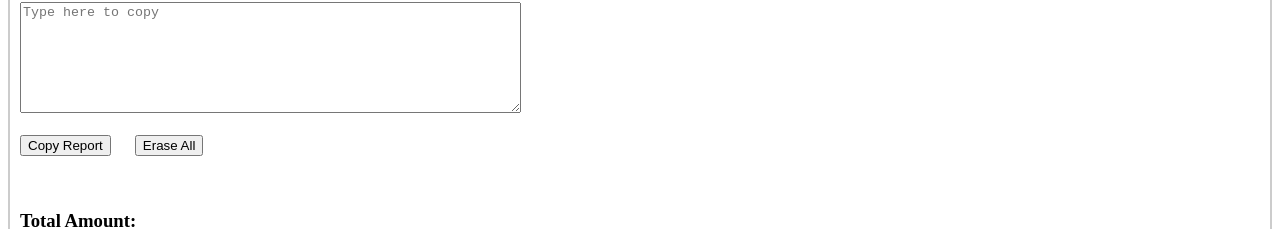
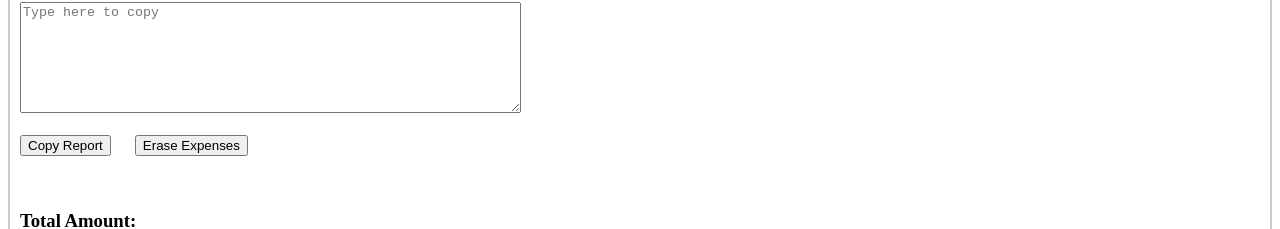
Before and after one commit to AdamsAppios/bakerybusyrep, a React (Create React App) app: page /glorybee in a window 1280 px wide. Shown: the part 210-439 px from the top of the page. Built offline with nearby package versions, Linux system fonts and the light colour scheme.

Commit message:
Usereducer

```diff
--- a/src/Components/Glorybee/Expenses/GloryExpensesMain.js
+++ b/src/Components/Glorybee/Expenses/GloryExpensesMain.js
@@ -1,29 +1,59 @@
-import React, { useState } from 'react';
+import React from 'react';
 import Copytoclipboard from '../../Moonlitreports/Helpers/Copytoclipboard';
+const GloryExpensesMain = ({state, dispatch}) => {
 
-//Please move this to glory salesmain in the future, but you first need to reimplement the sales
-// in usereducer methods to get a gist of it
-const GloryExpensesMain = ({stringExpenses, setStringExpenses}) => {
-  const initialInputBoxesExpenses = [{ id: 1 }, { id: 2 }, {id:3}, {id:4}, {id:5}, {id:6}, {id:7}, {id:8}, {id:9}, {id:10}, {id:11}, {id:12}, {id:13}, {id:14}, {id:15}, {id:16},{id:17}, {id:18},{id:19}, {id:20}, {id:21}, {id:22}, {id:23}];
-  const [inputBoxesExpenses, setInputBoxesExpenses] = useState(initialInputBoxesExpenses);
-  const [valuesExpenses, setValuesExpenses] = useState({});
-  const [totalAmountExpenses, setTotalAmountExpenses] = useState(0);
+  const sortExpenses =  (inputString, totalSum) => {
+      const header = "Gud evening nong Expenses Jedamsa";
+      const dateRegex = /Jedamsa (\w+ \d+, \d{4})/;
 
+      const matches = inputString.match(dateRegex);
+      const date = matches && matches[1];
+
+      if (!date) {
+        console.log("Date not found.");
+        return;
+      }
+
+      const headerWithDate = `${header} ${date} :`;
+      const footer = `Total Expenses nong: ${totalSum}`;
+
+      const lines = inputString.split('\n');
+      const expenses = [];
+
+      for (const line of lines) {
+        const parts = line.split('=');
+        if (parts.length === 2) {
+          const itemName = parts[0].trim();
+          const amount = parseFloat(parts[1]);
+          if (!isNaN(amount)) {
+            expenses.push({ itemName, amount });
+          }
+        }
+      }
+
+      expenses.sort((a, b) => b.amount - a.amount);
+
+      const sortedExpensesString = expenses.map(expense => `${expense.itemName}=${expense.amount}`).join('\n');
+      const result = `${headerWithDate}\n${sortedExpensesString}\n\n${footer}\n`;
+
+      return result;
+  }
   const handleInputChange = (event, index) => {
     const { id, value } = event.target;
     if (id.startsWith('amt') && isNaN(value)) {
       return; // Ignore non-numeric input for amounts
     }
-    const updatedValues = { ...valuesExpenses, [id]: value };
-    setValuesExpenses(updatedValues);
+    const updatedValues = { ...state.valuesExpenses, [id]: value };
+    dispatch({type:"SET_VALUES_EXPENSES", payload: updatedValues })
 
     // Update the total amount
     let sum = 0;
-    for (let i = 0; i < inputBoxesExpenses.length; i++) {
+    for (let i = 0; i < state.inputBoxesExpenses.length; i++) {
       const amtValue = parseFloat(updatedValues[`amt${i}`] || '0');
       sum += amtValue;
     }
-    setTotalAmountExpenses(sum);
+    //setTotalAmountExpenses(sum);
+    dispatch({action:'SET_TOTAL_AMOUNT_EXPENSES', payload:sum});
 
     // Update the string report
     const currentDate = new Date();
@@ -32,12 +62,12 @@ const GloryExpensesMain = ({stringExpenses, setStringExpenses}) => {
     let report = `Gud evening nong Expenses Jedamsa ${philippineDate} : \n`;
     report += `${formatValuesAsString(updatedValues)}\n\n`;
     report+= `Total expenses nong: ${sum.toFixed(2)}`;
-    setStringExpenses(report);
+    dispatch({type:"SET_STRING_EXPENSES", payload: sortExpenses(report,sum) });
   };
 
   const formatValuesAsString = (updatedValues) => {
     let result = [];
-    for (let i = 0; i < inputBoxesExpenses.length; i++) {
+    for (let i = 0; i < state.inputBoxesExpenses.length; i++) {
       const nameValue = updatedValues[`name${i}`] || '';
       const amtValue = updatedValues[`amt${i}`] || '';
       if (nameValue !== '' || amtValue !== '') {
@@ -48,38 +78,38 @@ const GloryExpensesMain = ({stringExpenses, setStringExpenses}) => {
   };
 
   const handleAddClick = () => {
-    setInputBoxesExpenses([...inputBoxesExpenses, { id: inputBoxesExpenses.length + 1 }]);
+    //setInputBoxesExpenses([...inputBoxesExpenses, { id: inputBoxesExpenses.length + 1 }]);
+    dispatch({
+      type: 'SET_INPUT_BOXES_EXPENSES',
+      payload: [...state.inputBoxesExpenses, { id: state.inputBoxesExpenses.length + 1 }]
+    });
   };
 
   const handleEraseAll = () => {
-    setInputBoxesExpenses(initialInputBoxesExpenses); // Revert to initial input boxes
-    setValuesExpenses({});                    // Clear values
-    setTotalAmountExpenses(0);                // Reset total amount
-    setStringExpenses('');              // Clear string report
+    dispatch({type:"SET_ERASE_EXPENSES"});
   };
 
   return (
     <div>
       <h1>Glory Bee Expenses</h1>
-      <Copytoclipboard stringReport={stringExpenses} handleEraseAll={handleEraseAll} copyButtonLabel="Copy Report" eraseButtonLabel="Erase All" readOnly />
+      <Copytoclipboard stringReport={state.stringExpenses} handleEraseAll={handleEraseAll} copyButtonLabel="Copy Report" eraseButtonLabel="Erase Expenses" readOnly />
       <br />
       <br />
       <h3>Total Amount:</h3>
-      <pre>{totalAmountExpenses.toFixed(2)}</pre>
+      <pre>{state.totalAmountExpenses.toFixed(2)}</pre>
       <table>
       <tr>
         <th>Name</th>
         <th>Amount</th>
       </tr>
-      {inputBoxesExpenses.map((box, index) => (
-        //<div key={index}>
+      {state.inputBoxesExpenses.map((box, index) => (
         <tr key={index}>
           <td>
             <input
               type="text"
               id={`name${index}`}
               placeholder={`Name ${index}`}
-              value={valuesExpenses[`name${index}`] || ''} // Control the input value
+              value={state.valuesExpenses[`name${index}`] || ''} // Control the input value
               onChange={(event) => handleInputChange(event, index)}
             />
           </td>
@@ -88,7 +118,7 @@ const GloryExpensesMain = ({stringExpenses, setStringExpenses}) => {
                 type="number"
                 id={`amt${index}`}
                 placeholder={`Amount ${index}`}
-                value={valuesExpenses[`amt${index}`] || ''}
+                value={state.valuesExpenses[`amt${index}`] || ''}
                 step="0.01"   // Step of 0.01 enforces decimal rounding off by two
                 min="0"       // Minimum value allowed
                 max="999999.99" // Maximum value allowed
@@ -96,7 +126,6 @@ const GloryExpensesMain = ({stringExpenses, setStringExpenses}) => {
             />
           </td>
         </tr>
-        //</div>
       ))}
       </table>
       <br />
--- a/src/Components/Glorybee/GlorybeeMain.js
+++ b/src/Components/Glorybee/GlorybeeMain.js
@@ -1,25 +1,12 @@
-import React, {useState} from 'react';
+import React, { useReducer} from 'react';
 import GloryExpensesMain from './Expenses/GloryExpensesMain';
 import GlorySalesMain from './Sales/GlorySalesMain';
+import { reducer, initialState } from './reducer/glorybeereducer';
 const GlorybeeMain = () => {
-  const [activeTab, setActiveTab] = useState(1);
-  const [stringSales, setStringSales] = useState('');
-  const [stringExpenses, setStringExpenses] = useState('');
-  const defaultNames = ["Sales","1.5", "12oz", "C2", "Charda", "Cobra", "Coffee", "Drinks", "Gatorade", "Ice-cream", "Md", "Nss", "Nsb", "Swakto"];
-  const getDefaultValues = () => {
-    let defaultValues = {};
-    defaultNames.forEach((name, index) => {
-      defaultValues[`name${index}`] = name;
-    });
-    return defaultValues;
-  };
-  const initialInputBoxesSales = Array(defaultNames.length).fill().map((_, index) => ({ id: index + 1 }));
-  const [inputBoxesSales, setInputBoxesSales] = useState(initialInputBoxesSales);
-  const [valuesSales, setValuesSales] = useState(getDefaultValues());
-  const [totalAmountSales, setTotalAmountSales] = useState(0);
+  const [state, dispatch] = useReducer(reducer, initialState);
 
   const handleTabClick = (tabIndex) => {
-    setActiveTab(tabIndex);
+    dispatch({type:'SET_ACTIVE_TAB', payload:tabIndex })
   };
 
   return (
@@ -28,22 +15,21 @@ const GlorybeeMain = () => {
       <div className="tabs">
         <div className="tab-header">
           <div
-            className={`tab-item ${activeTab === 1 ? "active" : ""}`}
+            className={`tab-item ${state.activeTab === 1 ? "active" : ""}`}
             onClick={() => handleTabClick(1)}
           >
             Expenses
           </div>
           <div
-            className={`tab-item ${activeTab === 2 ? "active" : ""}`}
+            className={`tab-item ${state.activeTab === 2 ? "active" : ""}`}
             onClick={() => handleTabClick(2)}
           >
             Sales
           </div>
         </div>
         <div className="tab-content">
-          {activeTab === 1 && <GloryExpensesMain stringExpenses={stringExpenses} setStringExpenses={setStringExpenses}  />}
-          {activeTab === 2 && <GlorySalesMain stringSales={stringSales} setStringSales={setStringSales} defaultNames={defaultNames} initialInputBoxesSales={initialInputBoxesSales} inputBoxesSales={inputBoxesSales} setInputBoxesSales={setInputBoxesSales}
-          valuesSales={valuesSales} setValuesSales={setValuesSales} totalAmountSales={totalAmountSales} setTotalAmountSales={setTotalAmountSales} getDefaultValues={getDefaultValues} />}
+          {state.activeTab === 1 && <GloryExpensesMain state={state} dispatch={dispatch} />}
+          {state.activeTab === 2 && <GlorySalesMain state={state} dispatch={dispatch} />}
         </div>
       </div>
     </div>
--- a/src/Components/Glorybee/Sales/GlorySalesMain.js
+++ b/src/Components/Glorybee/Sales/GlorySalesMain.js
@@ -1,26 +1,23 @@
 import React from 'react';
 import Copytoclipboard from '../../Moonlitreports/Helpers/Copytoclipboard';
 
-const GlorySalesMain = ({stringSales, setStringSales, inputBoxesSales, setInputBoxesSales,
-  valuesSales, setValuesSales, totalAmountSales,
-  setTotalAmountSales, defaultNames, initialInputBoxesSales, getDefaultValues}) => {
-
+const GlorySalesMain = ({state, dispatch}) => {
 
   const handleInputChange = (event, index) => {
     const { id, value } = event.target;
     if (id.startsWith('amt') && isNaN(value)) {
       return; // Ignore non-numeric input for amounts
     }
-    const updatedValues = { ...valuesSales, [id]: value };
-    setValuesSales(updatedValues);
+    const updatedValues = { ...state.valuesSales, [id]: value };
+    dispatch({type:"SET_VALUES_SALES", payload:updatedValues})
 
     // Update the total amount
     let sum = 0;
-    for (let i = 0; i < inputBoxesSales.length; i++) {
+    for (let i = 0; i < state.inputBoxesSales.length; i++) {
       const amtValue = parseFloat(updatedValues[`amt${i}`] || '0');
       sum += amtValue;
     }
-    setTotalAmountSales(sum);
+    dispatch({type:"SET_TOTAL_AMOUNT_SALES", payload:sum})
 
     // Update the string report
     const currentDate = new Date();
@@ -28,12 +25,12 @@ const GlorySalesMain = ({stringSales, setStringSales, inputBoxesSales, setInputB
     const philippineDate = currentDate.toLocaleDateString('en-PH', options);
     let report = `${philippineDate} Mao ni nahalin Nong : \n`;
     report += `${formatValuesAsString(updatedValues)}\n\n`;
-    setStringSales(report);
+    dispatch({type:"SET_STRING_SALES", payload: report})
   };
 
   const formatValuesAsString = (updatedValues) => {
     let result = [];
-    for (let i = 0; i < inputBoxesSales.length; i++) {
+    for (let i = 0; i < state.inputBoxesSales.length; i++) {
       const nameValue = updatedValues[`name${i}`] || '';
       const amtValue = updatedValues[`amt${i}`] || '';
       if (nameValue !== '' || amtValue !== '') {
@@ -44,20 +41,17 @@ const GlorySalesMain = ({stringSales, setStringSales, inputBoxesSales, setInputB
   };
 
   const handleAddClick = () => {
-    setInputBoxesSales([...inputBoxesSales, { id: inputBoxesSales.length + 1 }]);
+    dispatch({type:"SET_INPUT_BOXES_SALES", payload:[...state.inputBoxesSales, { id: state.inputBoxesSales.length + 1 }]})
   };
 
   const handleEraseAll = () => {
-    setInputBoxesSales(initialInputBoxesSales); // Revert to initial input boxes
-    setValuesSales(getDefaultValues(defaultNames)); // Reset to default names
-    setTotalAmountSales(0); // Reset total amount
-    setStringSales(''); // Clear string report
+    dispatch({type:"SET_ERASE_SALES"})
   };
 
   return (
     <div>
       <h2> Glory Bee Sales</h2>
-      <Copytoclipboard stringReport={stringSales} handleEraseAll={handleEraseAll} copyButtonLabel="Copy Report" eraseButtonLabel="Erase All" readOnly />
+      <Copytoclipboard stringReport={state.stringSales} handleEraseAll={handleEraseAll} copyButtonLabel="Copy Report" eraseButtonLabel="Erase Sales" readOnly />
       <br />
       <br />
       <table>
@@ -65,14 +59,14 @@ const GlorySalesMain = ({stringSales, setStringSales, inputBoxesSales, setInputB
         <th>Name</th>
         <th>Amount</th>
       </tr>
-      {inputBoxesSales.map((box, index) => (
+      {state.inputBoxesSales.map((box, index) => (
         <tr key={index}>
           <td>
             <input
               type="text"
               id={`name${index}`}
               placeholder={`Name ${index}`}
-              value={valuesSales[`name${index}`] || ''}
+              value={state.valuesSales[`name${index}`] || ''}
               onChange={(event) => handleInputChange(event, index)}
             />
           </td>
@@ -81,7 +75,7 @@ const GlorySalesMain = ({stringSales, setStringSales, inputBoxesSales, setInputB
                 type="number"
                 id={`amt${index}`}
                 placeholder={`Amount ${index}`}
-                value={valuesSales[`amt${index}`] || ''}
+                value={state.valuesSales[`amt${index}`] || ''}
                 step="0.01"   // Step of 0.01 enforces decimal rounding off by two
                 min="0"       // Minimum value allowed
                 max="999999.99" // Maximum value allowed
@@ -94,7 +88,7 @@ const GlorySalesMain = ({stringSales, setStringSales, inputBoxesSales, setInputB
       <br />
       <button onClick={handleAddClick}>Add Expenses Row</button>
       <h3>Total Amount:</h3>
-      <pre>{totalAmountSales.toFixed(2)}</pre>
+      <pre>{state.totalAmountSales.toFixed(2)}</pre>
     </div>
   );
 };
--- /dev/null
+++ b/src/Components/Glorybee/reducer/glorybeereducer.js
@@ -0,0 +1,54 @@
+const defaultNames = ["Sales","1.5", "12oz", "C2", "Charda", "Cobra", "Coffee", "Drinks", "Gatorade", "Ice-cream", "Md", "Nss", "Nsb", "Swakto"];
+
+//export this to other react classes
+export const getDefaultValues = () => {
+  let defaultValues = {};
+  defaultNames.forEach((name, index) => {
+    defaultValues[`name${index}`] = name;
+  });
+  return defaultValues;
+};
+
+const initialInputBoxesSales = Array(defaultNames.length).fill().map((_, index) => ({ id: index + 1 }));
+const initialInputBoxesExpenses = [...Array(23)].map((_, index) => ({ id: index + 1 }));
+
+export const initialState = {
+  activeTab: 1,
+  stringSales: '',
+  stringExpenses: '',
+  inputBoxesSales: initialInputBoxesSales,
+  valuesSales: getDefaultValues(),
+  totalAmountSales: 0,
+  inputBoxesExpenses: initialInputBoxesExpenses,
+  valuesExpenses: {},
+  totalAmountExpenses: 0,
+};
+
+export const reducer = (state, action) => {
+  switch (action.type) {
+    case 'SET_ACTIVE_TAB':
+      return { ...state, activeTab: action.payload };
+    case 'SET_STRING_SALES':
+      return { ...state, stringSales: action.payload };
+    case 'SET_STRING_EXPENSES':
+      return { ...state, stringExpenses: action.payload };
+    case 'SET_INPUT_BOXES_SALES':
+      return { ...state, inputBoxesSales: action.payload };
+    case 'SET_VALUES_SALES':
+      return { ...state, valuesSales: action.payload };
+    case 'SET_VALUES_EXPENSES':
+      return { ...state, valuesExpenses: action.payload };
+    case 'SET_TOTAL_AMOUNT_SALES':
+      return { ...state, totalAmountSales: action.payload };
+    case 'SET_INPUT_BOXES_EXPENSES':
+      return { ...state, inputBoxesExpenses: action.payload };
+    case 'SET_TOTAL_AMOUNT_EXPENSES':
+      return { ...state, totalAmountExpenses: action.payload };
+    case 'SET_ERASE_EXPENSES':
+      return {...state, stringExpenses: '', inputBoxesExpenses: initialInputBoxesExpenses, valuesExpenses: {}, totalAmountExpenses: 0, };
+    case 'SET_ERASE_SALES':
+        return {...state, stringSales: '', inputBoxesSales: initialInputBoxesSales,  valuesSales: getDefaultValues(), totalAmountSales: 0, };
+    default:
+      return state;
+  }
+};
--- a/src/Components/Moonlitreports/CoffeeInputs.js
+++ b/src/Components/Moonlitreports/CoffeeInputs.js
@@ -1,7 +1,7 @@
 import React, { useState, useEffect} from 'react';
 import Customtext from './Helpers/Customtext';
 import Copytoclipboard from './Helpers/Copytoclipboard';
-function CoffeeInputs({state, handleKeyPress, hschange, handleOtherFocus}) {
+function CoffeeInputs({handleOtherFocus}) {
   const [coffeeReport, setCoffeeReport] = useState("");
   const [formValues, setFormValues] = useState({
     halin: "",
```
